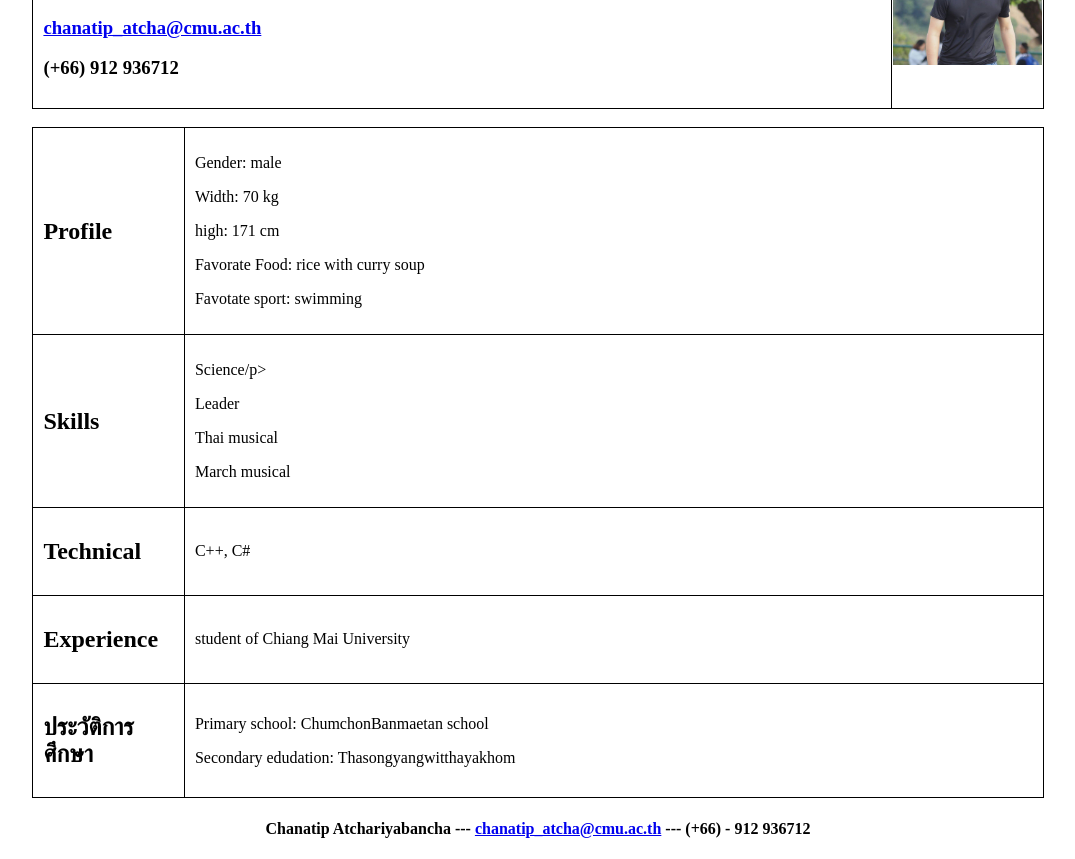
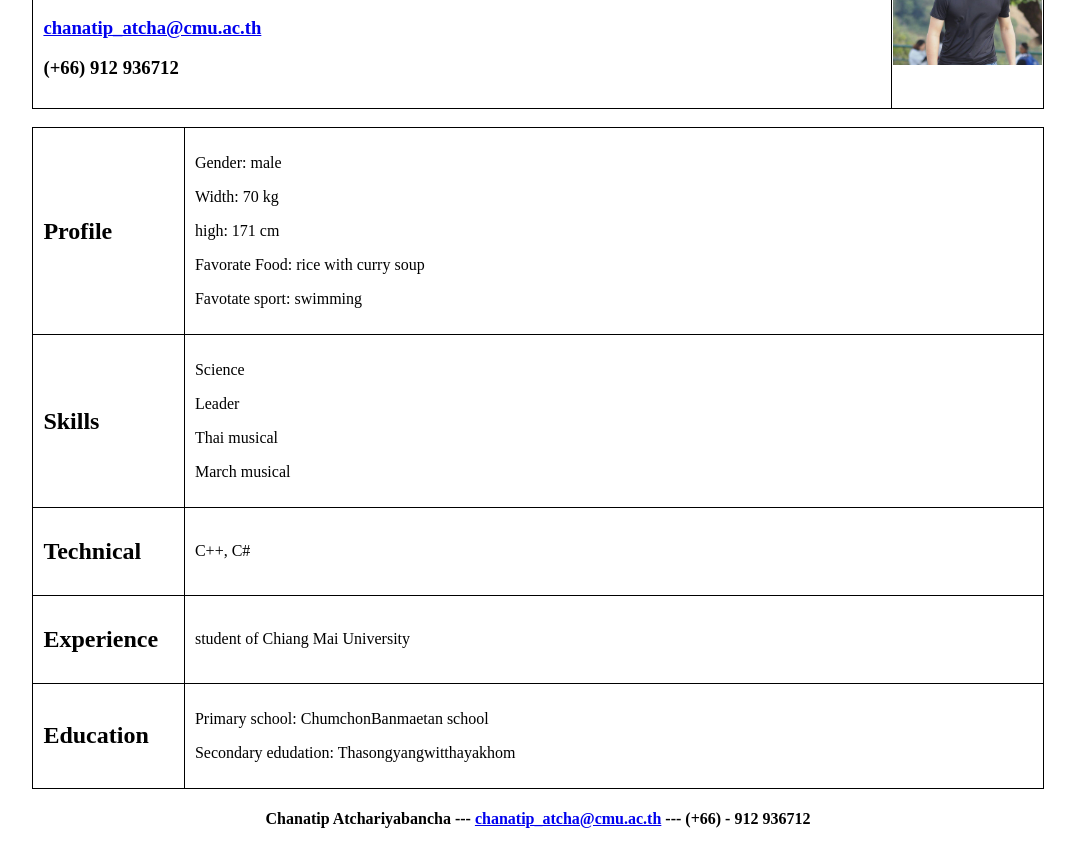
Before and after one commit to songcramlok/Lab1-profile, a plain HTML site: page index.html in a window 1280 px wide. Shown: the part 218-1077 px from the top of the page, without its empty margins (102-1177 px from the left). Drawn offline with Linux system fonts and the light colour scheme.

Commit message:
fix bug1

```diff
--- a/index.html
+++ b/index.html
@@ -50,7 +50,7 @@
         <tr>
             <th align="left" style=padding:10px ><h2>Skills</h2></th>
             <td align="right" width="85%">
-                <p>Science/p>
+                <p>Science</p>
                 <p>Leader</p>
                 <p>Thai musical</p>
                 <p>March musical</p>
@@ -69,7 +69,7 @@
             </td>
         </tr>
         <tr>
-            <th align="left" style=padding:10px ><h2>ประวัติการศึกษา</h2></th>
+            <th align="left" style=padding:10px ><h2>Education</h2></th>
             <td align="right" width="85%">
                 <p>Primary school: ChumchonBanmaetan school</p>
                 <p>Secondary edudation: Thasongyangwitthayakhom</p>
```
